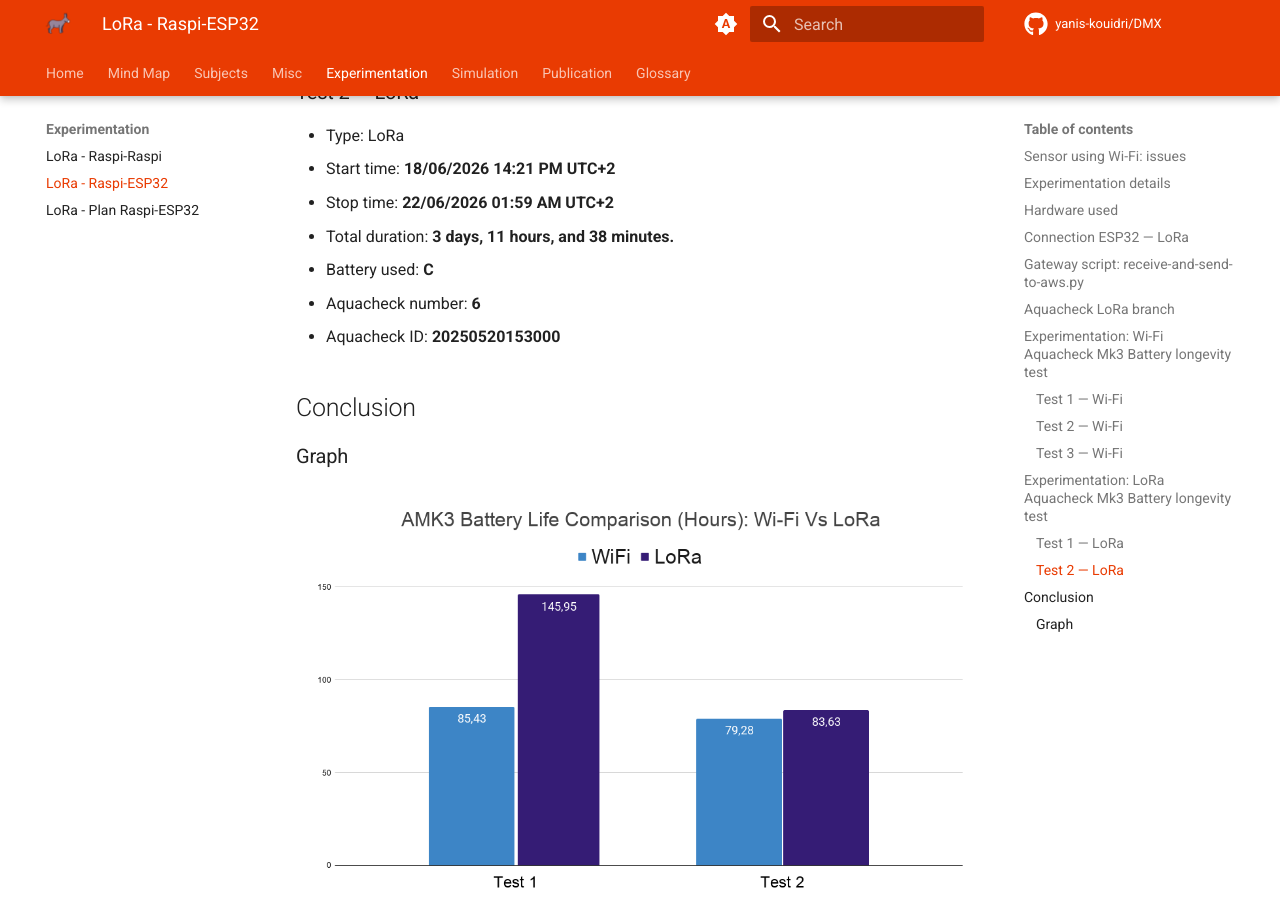
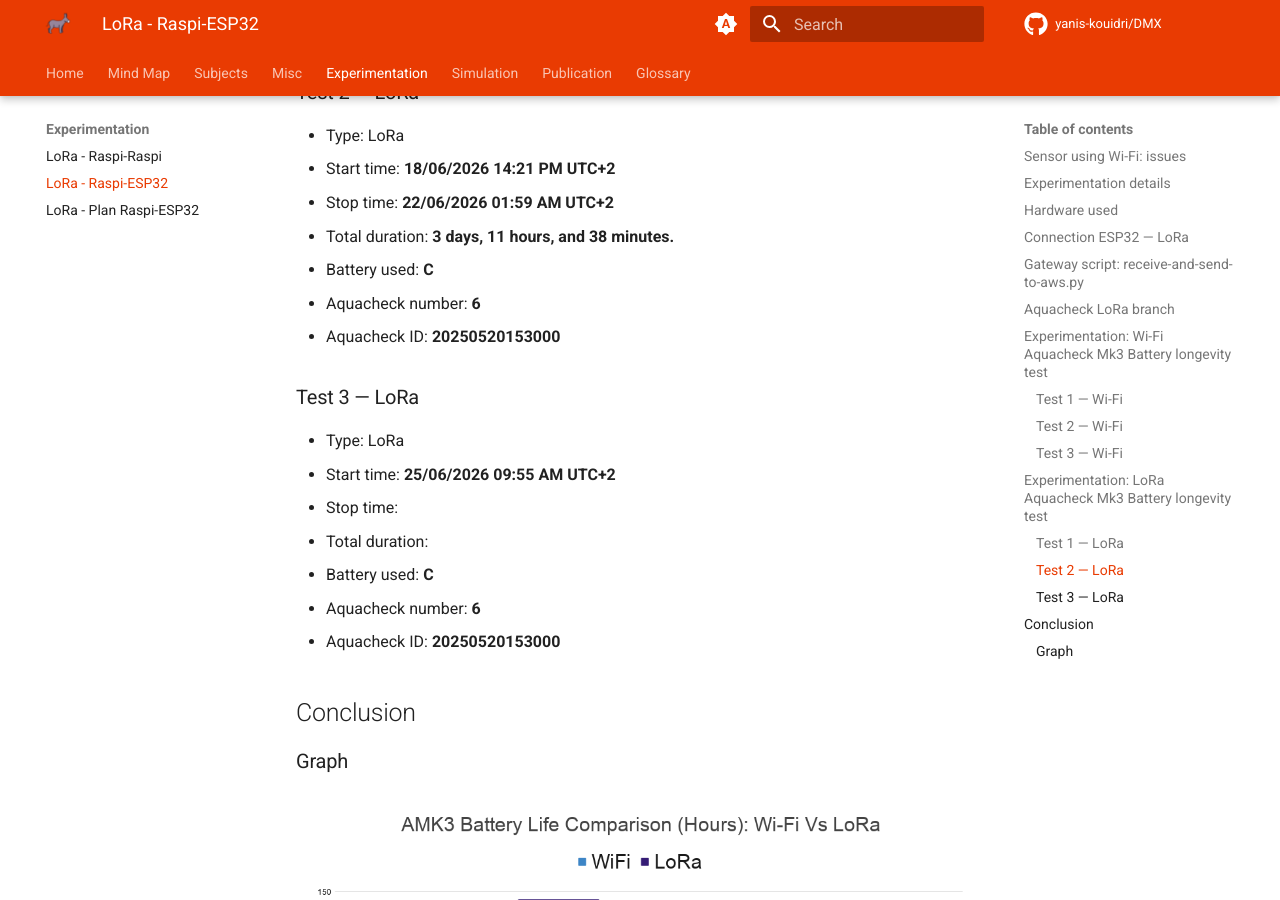
Before and after one commit to Yanis-Kouidri/DMX, an MkDocs documentation site: the page built from docs/experimentation/lora-raspi-esp32/lora-raspi-esp32.md, in a window 1280 px wide and 900 px high, scrolled down 7760 px. Built offline with MkDocs 1.6.1 and Material for MkDocs 9.7.7, drawn with Linux system fonts in a browser that asks for light colours; comment, search, counter and statistics services are not loaded.

Commit message:
feat: add test 3 lora begin

```diff
--- a/docs/experimentation/lora-raspi-esp32/lora-raspi-esp32.md
+++ b/docs/experimentation/lora-raspi-esp32/lora-raspi-esp32.md
@@ -144,6 +144,16 @@ In this second test, I use the same battery, the same voltage and the same Aquac
 - Aquacheck number: **6**
 - Aquacheck ID: **20250520153000**
 
+### Test 3 — LoRa
+
+- Type: LoRa
+- Start time: **25/06/2026 09:55 AM UTC+2**
+- Stop time:
+- Total duration:
+- Battery used: **C**
+- Aquacheck number: **6**
+- Aquacheck ID: **20250520153000**
+
 ## Conclusion
 
 ### Graph
```
